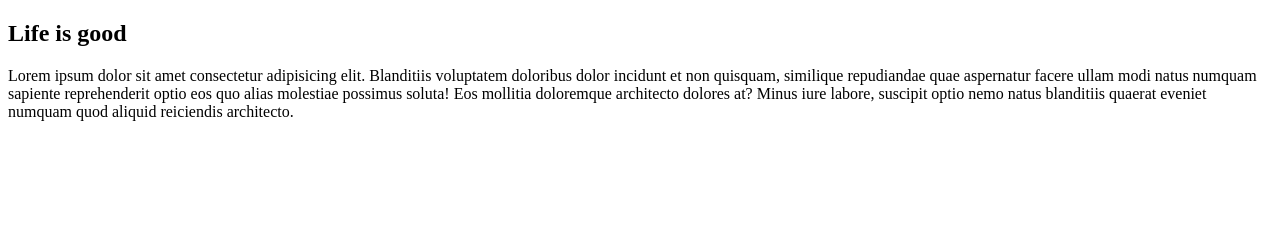
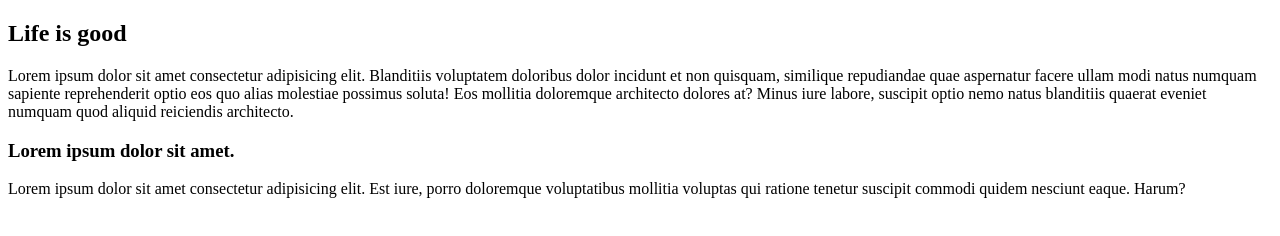
Before and after one commit to vadympichurin/Homeworks, a plain HTML site: page module_3/index.html in a window 1280 px wide. Drawn offline with Linux system fonts and the light colour scheme.

Commit message:
fixed tag p

```diff
--- a/module_3/index.html
+++ b/module_3/index.html
@@ -13,7 +13,9 @@
 
     <p>Lorem ipsum dolor sit amet consectetur adipisicing elit. Blanditiis voluptatem doloribus dolor incidunt et non quisquam, similique repudiandae quae aspernatur facere ullam modi natus numquam sapiente reprehenderit optio eos quo alias molestiae possimus soluta! Eos mollitia doloremque architecto dolores at? Minus iure labore, suscipit optio nemo natus blanditiis quaerat eveniet numquam quod aliquid reiciendis architecto.</p>
 
+    <h3>Lorem ipsum dolor sit amet.</h3>
 
+    <p>Lorem ipsum dolor sit amet consectetur adipisicing elit. Est iure, porro doloremque voluptatibus mollitia voluptas qui ratione tenetur suscipit commodi quidem nesciunt eaque. Harum?</p>
 
 </body>
 </html>
```
